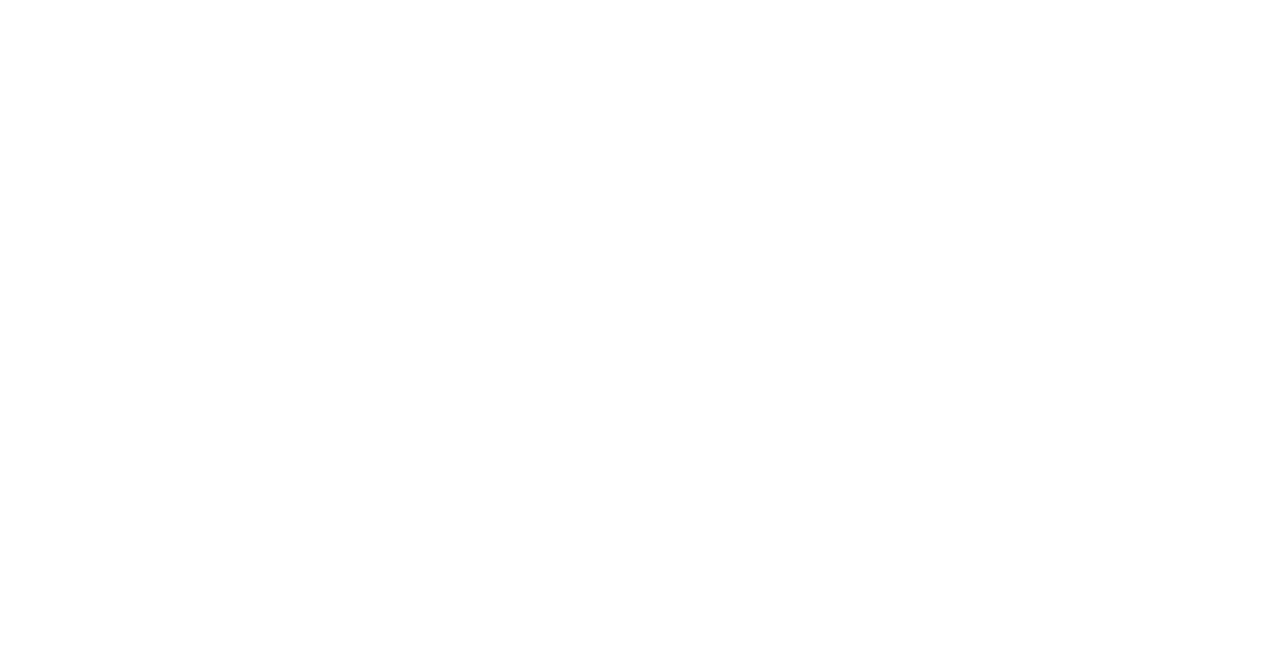
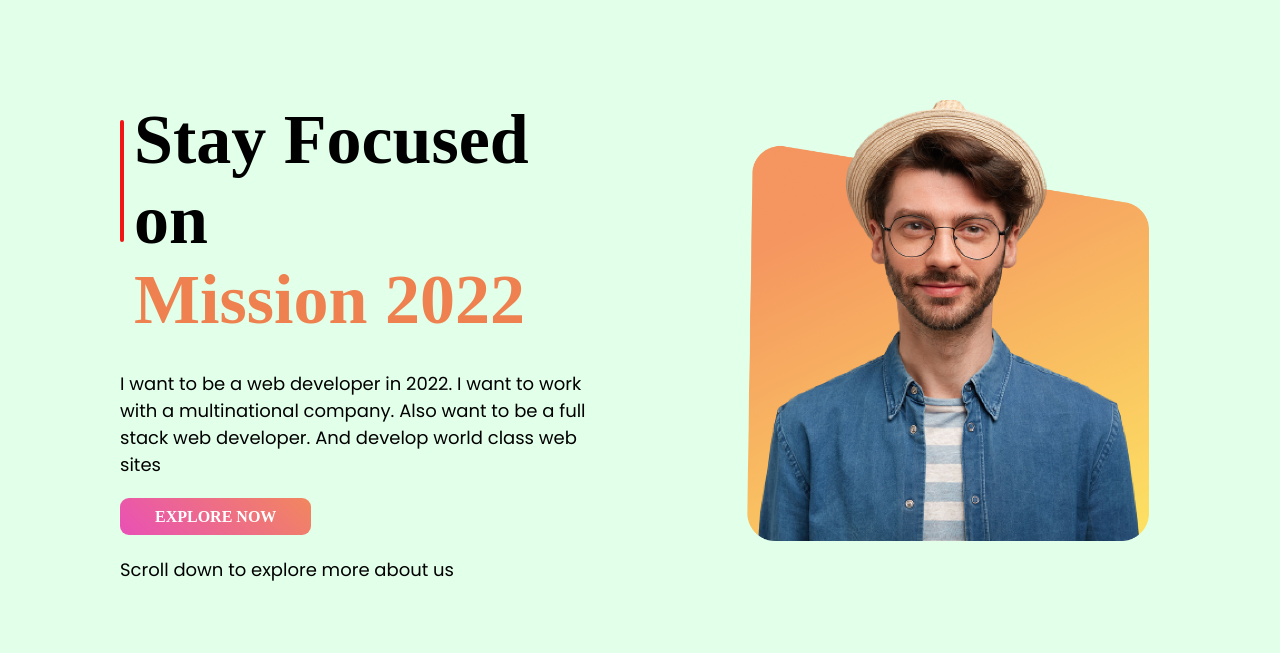
Before and after one commit to shakhawath1/assignment-1, a plain HTML site: page index.html in a window 1280 px wide. Drawn offline with Linux system fonts and the light colour scheme; a web font is replaced by a local one.

Commit message:
top banner added

```diff
--- a/index.html
+++ b/index.html
@@ -15,7 +15,29 @@
 </head>
 
 <body>
-
+    <section>
+        <div class="container">
+            <div class="top-banner">
+                <div class="half-width">
+                    <div class="heading">
+                        <div class="vr-line"></div>
+                        <div>
+                            <h1>Stay Focused on</h1>
+                            <h1 id="mission">Mission 2022</h1>
+                        </div>
+                    </div>
+                    <p>I want to be a web developer in 2022. I want to work with a multinational company. Also want to
+                        be
+                        a full stack web developer. And develop world class web sites</p>
+                    <a class="button" href="#">Explore Now</a>
+                    <p>Scroll down to explore more about us</p>
+                </div>
+                <div class="half-width">
+                    <img src="img/person-1.png" alt="">
+                </div>
+            </div>
+        </div>
+    </section>
 </body>
 
 </html>
--- a/style.css
+++ b/style.css
@@ -1,7 +1,64 @@
+*{
+    margin: 0;
+    padding: 0;
+}
 body{
     margin: 0;
     padding: 0;
     font-family: 'Lobster', cursive;
     font-family: 'Poppins', sans-serif;
     font-family: 'Unna', serif;
+    background-color: #cfffdc9d;
 }
+section{
+    height: 400px;
+    padding-bottom: 150px;
+}
+p{
+    font-family: 'Poppins', sans-serif;
+    font-size: 18px;
+    margin: 30px 0px;
+}
+.container{
+    margin: 100px 120px 80px 120px;
+}
+.button{
+    text-decoration: none;
+    text-transform: uppercase;
+    padding: 10px 35px;
+    color: #fff;
+    font-weight: 600;
+    border-radius: 9px;
+    background-image: linear-gradient(45deg, rgb(233, 80, 182), rgba(248, 91, 43, 0.733));
+}
+.top-banner{
+    height: 450px;
+    display: flex;
+}
+.half-width{
+    width: 45%;
+}
+.heading{
+    display: flex;
+}
+.vr-line{
+    border: 2px solid rgb(240, 22, 22);
+    height: 118px;
+    margin-top: 20px;
+    margin-right: 5px;
+    border-radius: 5px;
+}
+.half-width h1{
+    font-family: 'Unna', serif;
+    font-size: 70px;
+    padding-left: 5px;
+}
+#mission{
+    color: #f15619be;
+}
+.half-width img{
+    width: 90%;
+    margin-left: 150px;
+    background-repeat: no-repeat;
+    border-radius: 9px;
+}
```
Also changed, not shown: img/person-1.png (added), img/person-4.png (deleted).
